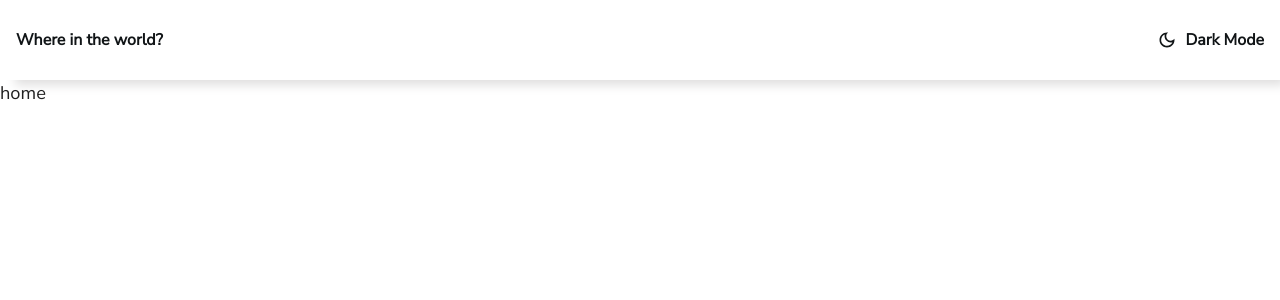
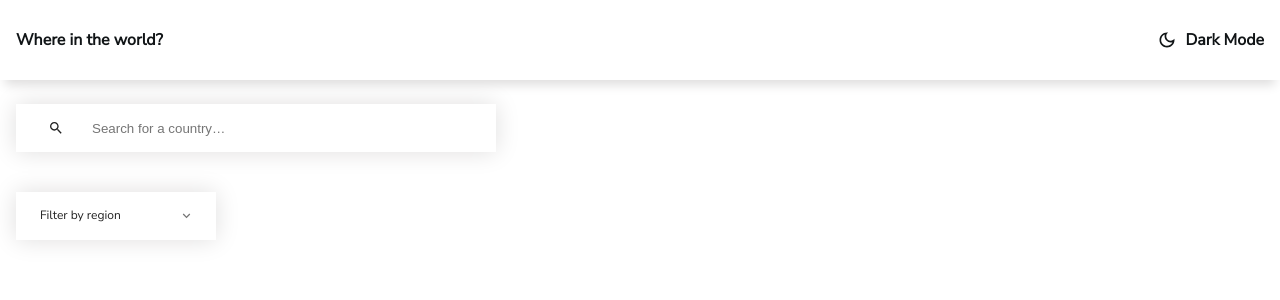
Before and after one commit to DavitDvalashvili/rest-countries-api-with-color-theme-switcher, a React (Vite) app in the folder client/: page / in a window 1280 px wide. Shown: the top 300 px of the page. Built offline with nearby package versions, Linux system fonts and the light colour scheme.

Commit message:
feat: "complete filtering UI"

```diff
--- a/client/src/App.tsx
+++ b/client/src/App.tsx
@@ -1,3 +1,4 @@
+/* eslint-disable react-refresh/only-export-components */
 import { BrowserRouter, Routes, Route, Navigate } from "react-router-dom";
 import Header from "./components/Header";
 import Home from "./pages/Home";
@@ -48,6 +49,8 @@ const App = () => {
           styles={{
             "*": {
               boxSizing: "border-box",
+              padding: "0px",
+              margin: "0px",
             },
           }}
         />
--- a/client/src/components/Header.tsx
+++ b/client/src/components/Header.tsx
@@ -1,19 +1,24 @@
-import { Box, Typography } from "@mui/material";
+import { Box, Stack, Typography } from "@mui/material";
 import DarkModeOutlinedIcon from "@mui/icons-material/DarkModeOutlined";
 import { theme } from "../App";
 
 const Header = () => {
   return (
-    <Box
+    <Stack
       component="header"
-      px="16px"
-      py="30px"
-      display="flex"
-      justifyContent="space-between"
-      alignItems="center"
+      px={{
+        xs: "16px",
+        lg: "80px",
+      }}
+      py={{
+        xs: "30px",
+        lg: "23.5px",
+      }}
+      direction="row"
+      spacing="auto"
       color="primary.main"
       sx={{
-        boxShadow: `10px 10px 10px -5px ${theme.palette.primary.shadow}`,
+        boxShadow: `0px 10px 10px -5px ${theme.palette.primary.shadow}`,
       }}
     >
       <Typography
@@ -58,7 +63,7 @@ const Header = () => {
           Dark Mode
         </Typography>
       </Box>
-    </Box>
+    </Stack>
   );
 };
 
--- a/client/src/pages/Home.tsx
+++ b/client/src/pages/Home.tsx
@@ -1,5 +1,138 @@
+import { Box, Stack, MenuItem, FormControl, Select } from "@mui/material";
+import SearchIcon from "@mui/icons-material/Search";
+import ExpandMoreIcon from "@mui/icons-material/ExpandMore";
+import { theme } from "../App";
+
 const Home = () => {
-  return <div>home</div>;
+  return (
+    <Stack
+      pt={{
+        xs: "24px",
+        lg: "48px",
+      }}
+      pb={{
+        xs: "32px",
+        lg: "48px",
+      }}
+      px={{
+        xs: "16px",
+        lg: "80px",
+      }}
+      flexDirection={{
+        xs: "column",
+        lg: "row",
+      }}
+      display="flex"
+      gap="40px"
+      justifyContent="space-between"
+    >
+      <Box
+        display="flex"
+        alignItems="center"
+        gap="28px"
+        maxWidth="480px"
+        py={{ xs: "14px", lg: "16px" }}
+        px={{ xs: "32px" }}
+        sx={{
+          boxShadow: `0px 0px 25px 0px ${theme.palette.primary.shadow}`,
+          lineHeight: "14px",
+        }}
+        fontSize={{
+          xs: "12px",
+          lg: "14px",
+        }}
+        width={{
+          lg: "480px",
+        }}
+      >
+        <SearchIcon sx={{ width: "16px", height: "16px" }} />
+        <input
+          placeholder="Search for a country…"
+          style={{
+            width: "100%",
+            border: "none",
+            outline: "none",
+            height: "20px",
+            padding: "0px",
+          }}
+        />
+      </Box>
+      <FormControl
+        sx={{
+          width: "200px",
+          boxShadow: `0px 0px 25px 0px ${theme.palette.primary.shadow}`,
+        }}
+      >
+        <Select
+          defaultValue="All"
+          size="small"
+          IconComponent={ExpandMoreIcon}
+          MenuProps={{
+            PaperProps: {
+              sx: {
+                top: {
+                  xs: "248px !important",
+                  lg: "192px !important",
+                },
+              },
+            },
+          }}
+          sx={{
+            borderRadius: "5px",
+            fontSize: "12px",
+            fontWeight: "14px",
+            backgroundColor: `${theme.palette.primary.white}`,
+            ".MuiOutlinedInput-notchedOutline": { border: 0 },
+            boxShadow: "none",
+            "&.MuiOutlinedInput-root.Mui-focused .MuiOutlinedInput-notchedOutline":
+              {
+                border: 0,
+                padding: 0,
+              },
+            "& .MuiSelect-icon": {
+              width: "15px",
+              mr: "15px",
+            },
+            height: { xs: "48px", lg: "56px" },
+          }}
+          inputProps={{
+            sx: {
+              px: "24px",
+              py: {
+                xs: "14px",
+                lg: "18px",
+              },
+            },
+          }}
+        >
+          <MenuItem value="All" sx={{ fontSize: "12px" }}>
+            Filter by region
+          </MenuItem>
+          <MenuItem value="Europe" sx={{ fontSize: "12px" }}>
+            Europe
+          </MenuItem>
+          <MenuItem value="Asia" sx={{ fontSize: "12px" }}>
+            Asia
+          </MenuItem>
+          <MenuItem value="Africa" sx={{ fontSize: "12px" }}>
+            Africa
+          </MenuItem>
+          <MenuItem value="Oceania" sx={{ fontSize: "12px" }}>
+            Oceania
+          </MenuItem>
+          <MenuItem value="Polar" sx={{ fontSize: "12px" }}>
+            Polar
+          </MenuItem>
+          <MenuItem value="Americas" sx={{ fontSize: "12px" }}>
+            Americas
+          </MenuItem>
+          <MenuItem value="Antarctic Ocean" sx={{ fontSize: "12px" }}>
+            Antarctic Ocean
+          </MenuItem>
+        </Select>
+      </FormControl>
+    </Stack>
+  );
 };
 
 export default Home;
```
